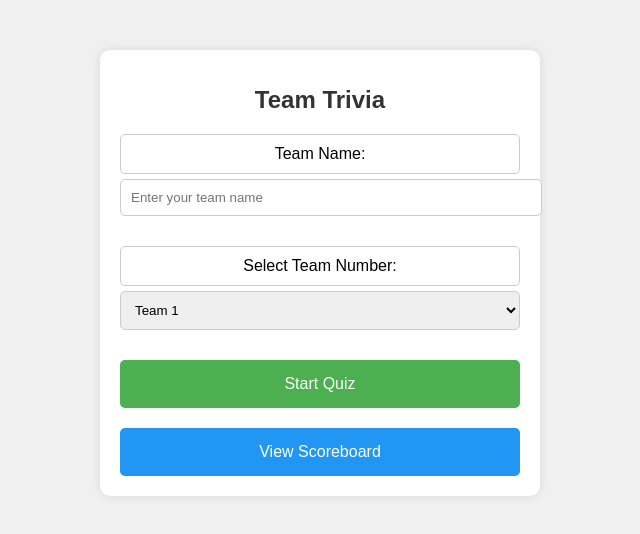
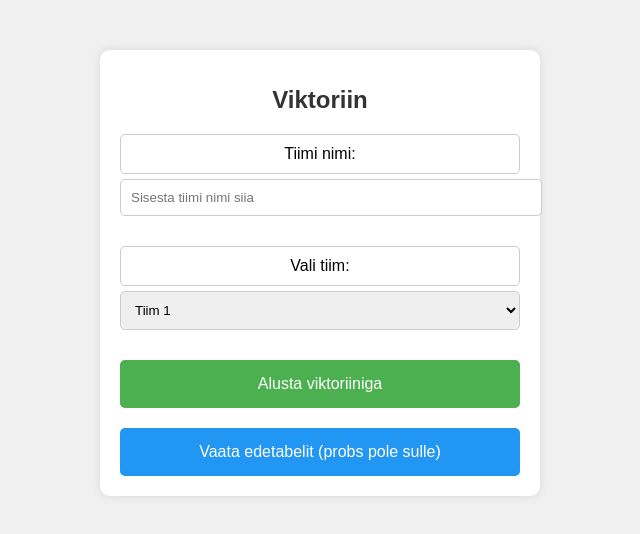
Before and after one commit to hugovaarmaa/trivia, a website: page index.html in a window 1280 px wide. Shown: the whole page, without its empty margins (320-960 px from the left). Drawn offline with Linux system fonts and the light colour scheme.

Commit message:
jah
einnnoooooo jaaa

```diff
--- a/index.html
+++ b/index.html
@@ -8,41 +8,41 @@
 </head>
 <body>
     <div class="container">
-        <h1>Team Trivia</h1>
+        <h1>Viktoriin</h1>
         <form id="team-selection-form">
-            <label for="team-name">Team Name:</label>
-            <input type="text" id="team-name" placeholder="Enter your team name" required>
-            <label for="team-number">Select Team Number:</label>
+            <label for="team-name">Tiimi nimi:</label>
+            <input type="text" id="team-name" placeholder="Sisesta tiimi nimi siia" required>
+            <label for="team-number">Vali tiim:</label>
             <select id="team-number">
-                <option value="1">Team 1</option>
-                <option value="2">Team 2</option>
-                <option value="3">Team 3</option>
-                <option value="4">Team 4</option>
-                <option value="5">Team 5</option>
-                <option value="6">Team 6</option>
-                <option value="7">Team 7</option>
+                <option value="1">Tiim 1</option>
+                <option value="2">Tiim 2</option>
+                <option value="3">Tiim 3</option>
+                <option value="4">Tiim 4</option>
+                <option value="5">Tiim 5</option>
+                <option value="6">Tiim 6</option>
+                <option value="7">Tiim 7</option>
             </select>
-            <button type="submit">Start Quiz</button>
+            <button type="submit">Alusta viktoriiniga</button>
         </form>
 
-        <button id="view-scoreboard">View Scoreboard</button>
+        <button id="view-scoreboard">Vaata edetabelit (probs pole sulle)</button>
 
         <div id="quiz" style="display: none;">
             <div id="questions"></div>
-            <button id="submit-quiz">Submit Answers</button>
+            <button id="submit-quiz">Saada vastused</button>
         </div>
 
         <div id="results" style="display: none;">
-            <h2>Results</h2>
+            <h2>Tulemused</h2>
             <ul id="result-list"></ul>
             <p id="summary"></p>
-            <button id="restart-quiz">Restart Quiz</button>
+            <button id="restart-quiz">Tagasi</button>
         </div>
 
         <div id="scoreboard" style="display: none;">
-            <h2>Scoreboard</h2>
+            <h2>Edetabel</h2>
             <ul id="scoreboard-list"></ul>
-            <button id="back-to-main">Back to Main</button>
+            <button id="back-to-main">Tagasi</button>
         </div>
     </div>
     <script src="script.js"></script>
```
